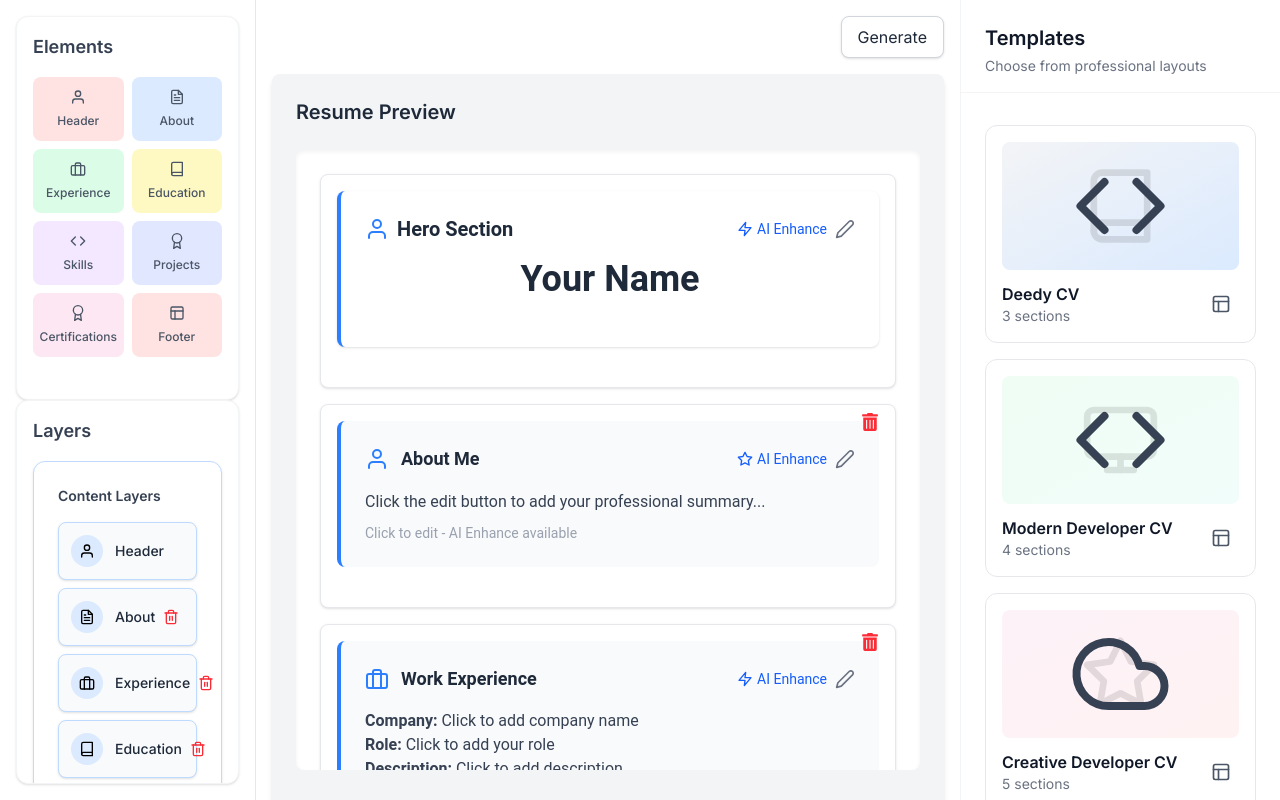
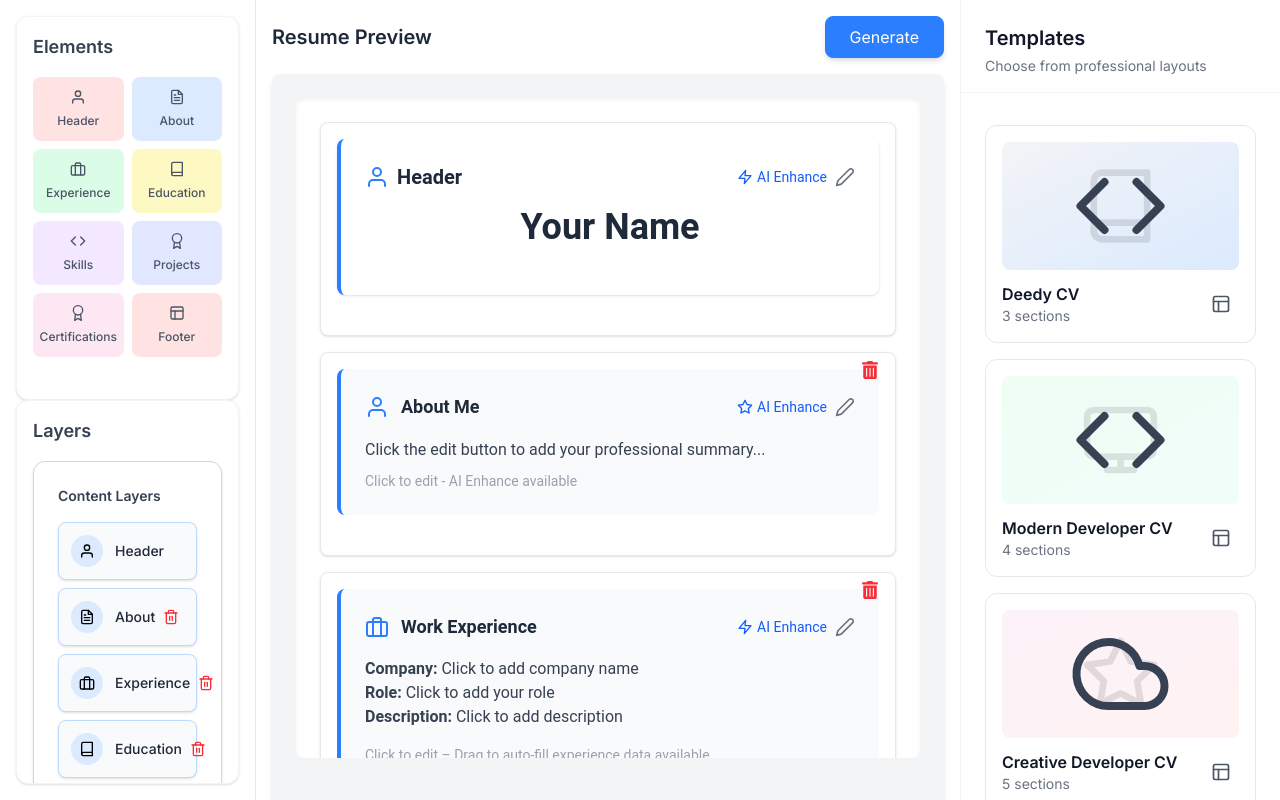
Before and after one commit to rajatsharmaji/resume-builder-surface, a React (Vite) app: page / in a window 1280 px wide. Built offline with nearby package versions, Linux system fonts and the light colour scheme.

Commit message:
fix: preview panel and header ui improved

```diff
--- a/src/components/preview-panel/PreviewPanel.jsx
+++ b/src/components/preview-panel/PreviewPanel.jsx
@@ -13,18 +13,11 @@ const PreviewPanel = ({
   customizations,
   finalMode,
 }) => {
-  // Use the provided template component or default to "single-column"
   const TemplateComponent =
     templateComponents[currentTemplate] || templateComponents["single-column"];
 
   return (
     <div className="bg-gray-100 p-6 rounded-lg shadow-md h-full w-full overflow-hidden">
-      <div className="flex justify-between items-center mb-6">
-        <h2 className="text-xl font-bold text-gray-800">
-          {finalMode ? "Final Resume Preview" : "Resume Preview"}
-        </h2>
-      </div>
-
       <div
         onDragOver={(e) => e.preventDefault()}
         onDrop={handleDrop}
@@ -34,7 +27,7 @@ const PreviewPanel = ({
           color: customizations.textColor,
           backgroundColor: customizations.backgroundColor,
         }}
-        className="p-6 rounded-lg shadow-inner h-[calc(100%-100px)] overflow-y-auto overflow-x-hidden"
+        className="p-6 rounded-lg shadow-inner h-[calc(100%-60px)] overflow-y-auto overflow-x-hidden"
       >
         {contextMenu && !finalMode && (
           <ContextMenu
@@ -45,16 +38,14 @@ const PreviewPanel = ({
           />
         )}
 
-        {!finalMode && (
+        {!finalMode ? (
           <TemplateComponent
             sections={sections}
             customizations={customizations}
             removeSection={removeSection}
             finalMode={finalMode}
           />
-        )}
-
-        {finalMode && (
+        ) : (
           <div className="h-full">
             <ResumeGenerator disableDownload={!finalMode} />
           </div>
--- a/src/components/sections/HeaderSection.jsx
+++ b/src/components/sections/HeaderSection.jsx
@@ -1,4 +1,3 @@
-// src/components/HeaderSection.jsx
 import { useContext, useState } from "react";
 import PropTypes from "prop-types";
 import {
@@ -48,7 +47,7 @@ const HeaderSection = ({ sectionId, finalMode = false }) => {
     try {
       setIsGenerating(true);
       setError("");
-      // Replace with your actual API call.
+      // Simulated API call – replace with your actual API endpoint.
       const response = await new Promise((resolve) =>
         setTimeout(
           () =>
@@ -81,7 +80,7 @@ const HeaderSection = ({ sectionId, finalMode = false }) => {
     try {
       setIsFetchingHeader(true);
       setError("");
-      // Replace with your actual API call.
+      // Simulated API call – replace with your actual API endpoint.
       const response = await new Promise((resolve) =>
         setTimeout(
           () =>
@@ -117,7 +116,7 @@ const HeaderSection = ({ sectionId, finalMode = false }) => {
         <div className="flex justify-between items-center mb-4">
           <div className="flex items-center gap-2">
             <FiUser className="w-6 h-6 text-blue-500" />
-            <h2 className="text-xl font-bold text-gray-800">Hero Section</h2>
+            <h2 className="text-xl font-bold text-gray-800">Header</h2>
           </div>
         </div>
         {/* Header Content */}
@@ -163,14 +162,12 @@ const HeaderSection = ({ sectionId, finalMode = false }) => {
       draggable
       onDragStart={fetchHeaderData} // Dragging auto-fills header data.
     >
-      {/* Header Row with Icon, "Hero Section" Heading, and Action Buttons */}
+      {/* Header Row with Icon, "Header" Heading, and Action Buttons */}
       <div className="flex justify-between items-center mb-4">
-        {/* Left Side: User Icon and Hero Section Heading */}
         <div className="flex items-center gap-2">
           <FiUser className="w-6 h-6 text-blue-500" />
-          <h2 className="text-xl font-bold text-gray-800">Hero Section</h2>
+          <h2 className="text-xl font-bold text-gray-800">Header</h2>
         </div>
-        {/* Right Side: Action Icons */}
         <div className="flex items-center gap-2">
           <button
             onClick={generateAIContent}
@@ -197,8 +194,12 @@ const HeaderSection = ({ sectionId, finalMode = false }) => {
 
       {error && <div className="mb-3 text-sm text-red-600">{error}</div>}
 
-      {/* Display Header Details */}
-      <div className="flex flex-col items-center mb-4">
+      {/* Read-only Display of Header Details (clicking toggles editing) */}
+      {!isEditing && (
+        <div
+          className="flex flex-col items-center mb-4 cursor-text"
+          onClick={() => setIsEditing(true)}
+        >
           <h1 className="text-4xl font-bold text-gray-800">
             {header.name || "Your Name"}
           </h1>
@@ -229,6 +230,7 @@ const HeaderSection = ({ sectionId, finalMode = false }) => {
             )}
           </div>
         </div>
+      )}
 
       {/* Editable Input Fields */}
       {isEditing && (
--- a/src/pages/ResumeBuilder.jsx
+++ b/src/pages/ResumeBuilder.jsx
@@ -26,7 +26,7 @@ const ResumeBuilder = () => {
     spacing: "1rem",
     textColor: "#000000",
     backgroundColor: "#ffffff",
-    template: "", // store the selected template id here
+    template: "",
   });
   const [finalMode, setFinalMode] = useState(false);
   const resumeRef = useRef(null);
@@ -62,7 +62,7 @@ const ResumeBuilder = () => {
     { id: "footer", label: "Footer", icon: <FiLayout />, color: "bg-red-100" },
   ];
 
-  // Wrapper function to ensure uniqueness when adding via the Elements Panel.
+  // Ensure unique sections.
   const handleAddSectionUnique = (sectionType) => {
     if (sections.some((s) => s.type === sectionType)) return;
     addSection(sectionType);
@@ -90,7 +90,7 @@ const ResumeBuilder = () => {
       }
     }
 
-    // Adjust for header/footer positioning
+    // Adjust for header/footer positioning.
     const headerIndex = sections.findIndex((s) => s.type === "header");
     const footerIndex = sections.findIndex((s) => s.type === "footer");
 
@@ -99,13 +99,11 @@ const ResumeBuilder = () => {
       insertIndex = footerIndex - 1;
 
     if (existingSectionId) {
-      // Moving an existing section
       const draggedSection = sections.find((s) => s.id === existingSectionId);
       if (!draggedSection) return;
       if (["header", "footer"].includes(draggedSection.type)) return;
       moveSection(existingSectionId, insertIndex);
     } else if (newSectionId) {
-      // Prevent duplicate sections for any type.
       if (sections.some((s) => s.type === newSectionId)) return;
       addSection(newSectionId, insertIndex);
     }
@@ -117,7 +115,6 @@ const ResumeBuilder = () => {
   };
 
   return (
-    // Outer container prevents page scroll with overflow-hidden
     <div className="flex h-screen overflow-hidden relative">
       {/* Left Panel */}
       <div className="w-1/5 border-r border-gray-200 p-4 overflow-y-auto">
@@ -136,14 +133,18 @@ const ResumeBuilder = () => {
 
       {/* Preview Panel Container */}
       <div className="flex-1 p-4 relative overflow-hidden" ref={resumeRef}>
-        <div className="flex justify-end mb-4">
+        <div className="flex justify-between items-center mb-4 space-x-4">
+          <h2 className="text-xl font-bold text-gray-800">
+            {finalMode ? "Final Resume Preview" : "Resume Preview"}
+          </h2>
           <button
             onClick={() => setFinalMode((prev) => !prev)}
-            className="px-4 py-2 rounded-lg border border-gray-300 bg-white shadow-sm text-gray-800 hover:bg-gray-100"
+            className="px-6 py-2 rounded-lg border border-blue-500 bg-blue-500 text-white shadow-md hover:bg-blue-600 transition-colors"
           >
             {finalMode ? "Switch to Edit Mode" : "Generate"}
           </button>
         </div>
+        {/* The PreviewPanel no longer renders its own heading */}
         <PreviewPanel
           resumeRef={resumeRef}
           sections={sections}
@@ -158,7 +159,7 @@ const ResumeBuilder = () => {
         />
       </div>
 
-      {/* Right Panel is rendered via its own fixed component */}
+      {/* Right Panel */}
       <RightPanel
         customizations={customizations}
         applyTemplate={(templateId) =>
```
Lines whose indentation alone changed are shown as unchanged.
